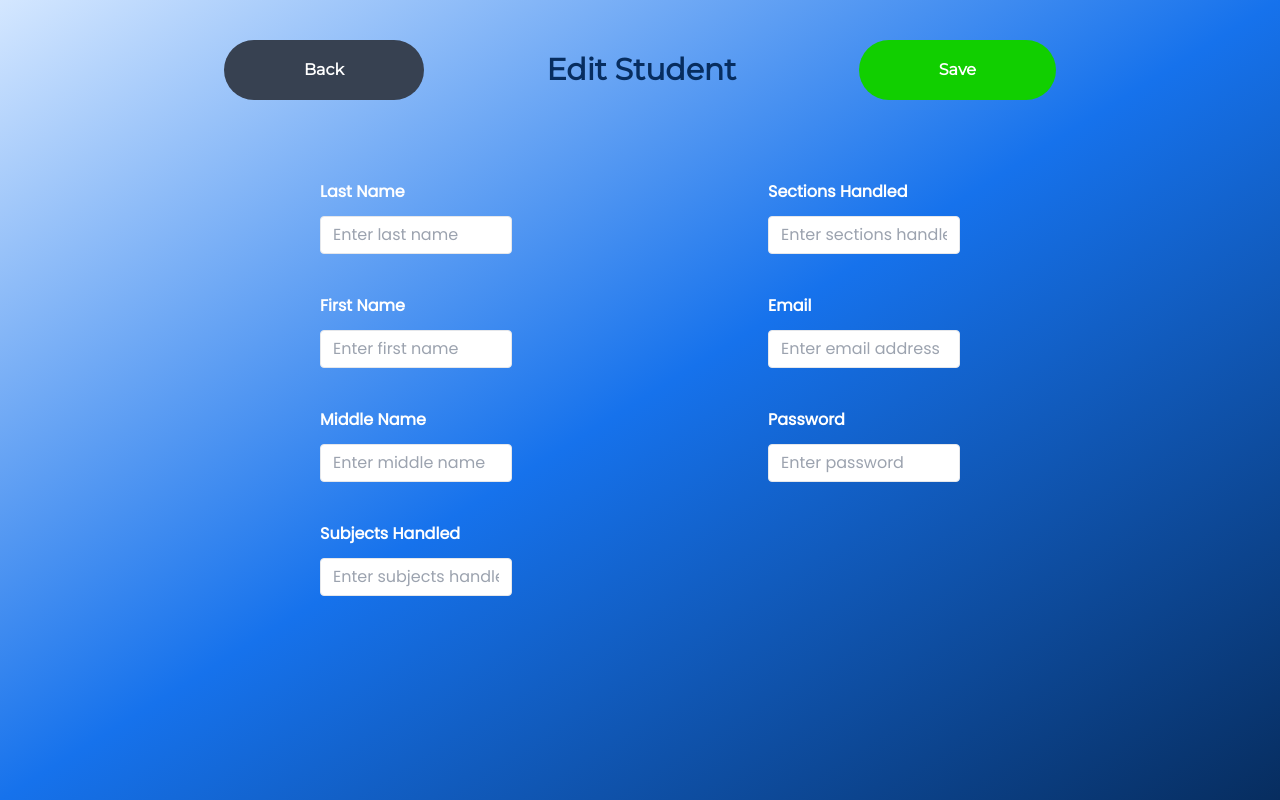
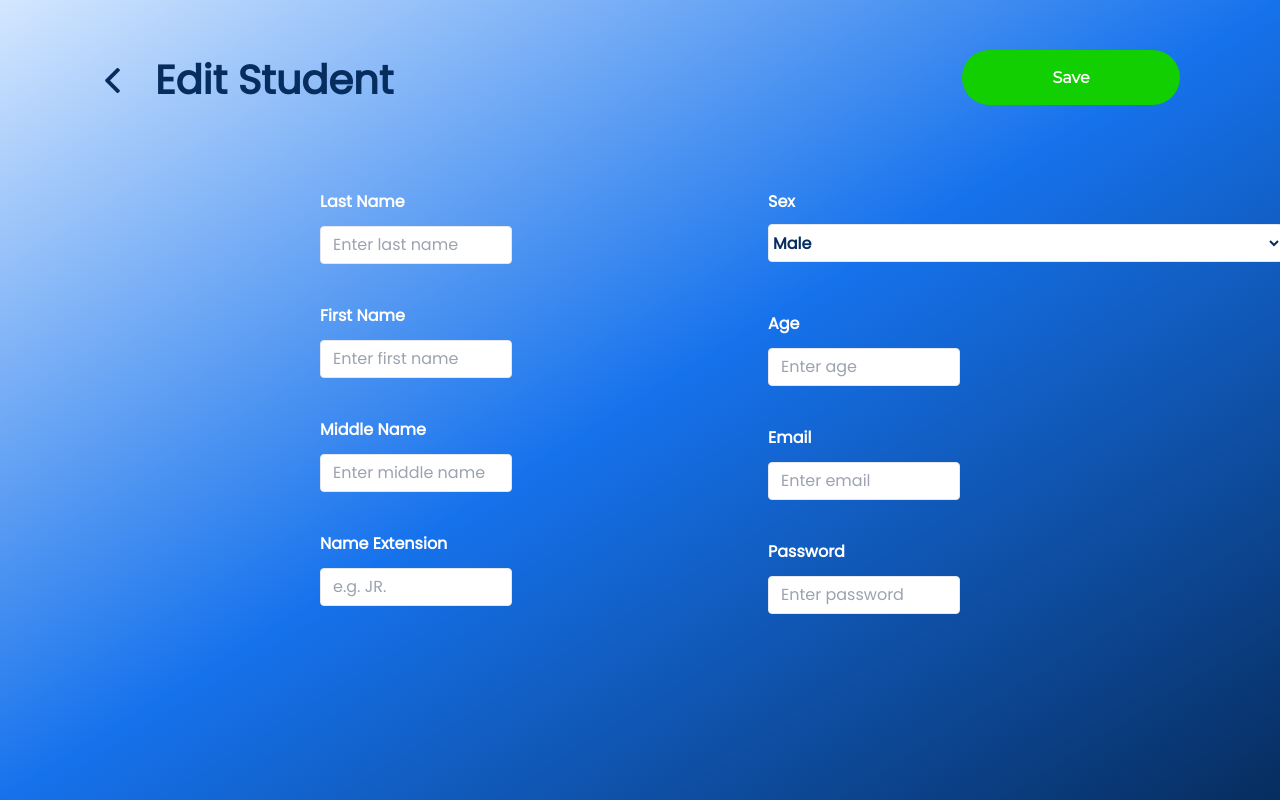
Before and after one commit to CMH7/PresentPo-Admin, a React (Vite) app: page /editstudent in a window 1280 px wide. Built offline with nearby package versions, Linux system fonts and the light colour scheme.

Commit message:
Edit student page updated

```diff
--- a/package.json
+++ b/package.json
@@ -11,6 +11,7 @@
   "dependencies": {
     "@apollo/client": "^3.7.12",
     "@apollo/space-kit": "^9.11.0",
+    "@material-tailwind/react": "^1.4.2",
     "graphql": "^16.6.0",
     "react": "^18.2.0",
     "react-dom": "^18.2.0",
--- a/src/pages/EditStudent.tsx
+++ b/src/pages/EditStudent.tsx
@@ -1,17 +1,29 @@
 import Wrapper from "../components/Wrapper";
+import backIcon from '../assets/left-arrow 1.png';
 
 /*stated na page na yung 'Edit Student'
 after this, go to index.tsx to import the page*/
 export default function EditStudent() {
     return(
         <Wrapper>
-            <div className="flex justify-between pt-10 px-56">
-                <button className="bg-gray-700 hover:bg-[#1672ec] text-white font-bold py-2 px-20 rounded-full focus:outline-none focus:shadow-outline"
-                        type="button">Back</button>
-                <h1 className="py-3 px-20 font-extrabold text-[#072d5f] text-3xl">Edit Student</h1>
-                <button className="bg-[#11CF00] hover:bg-[#1672ec] text-white font-bold py-2 px-20 rounded-full focus:outline-none focus:shadow-outline"
-                        type="submit">Save</button>
-            </div>
+           {/* top */}
+			<div className="flex justify-between">
+
+    {/* back button  */}
+    <div className="flex items-center mt-[50px] ml-[100px]">
+        <img className="w-[25px] h-[25px] mr-[30px]" src={backIcon} alt="back icon"
+        />
+        {/* add button  */}
+        <div className="poppins font-bold text-[40px] text-primary-2">
+            Edit Student
+        </div>
+    </div>
+
+    {/* save button */}
+    <button className="flex justify-center items-center mt-[50px] mr-[100px] bg-[#11CF00] hover:bg-[#1672ec] text-white font-semibold py-2 px-20 rounded-[50px] focus:outline-none focus:shadow-outline w-[218px] h-[55px]" type="submit">
+        Save
+    </button>
+    </div>
 
     <div className="mx-auto my-20 grid grid-cols-2 gap-x-64 poppins px-80">
         <div className="col-span-1">
@@ -44,23 +56,33 @@ export default function EditStudent() {
             </form>
             <form>
                 <div className="pb-10">
-                    <label className="block text-white font-bold mb-3">Subjects Handled</label>
+                    <label className="block text-white font-bold mb-3">Name Extension</label>
                         <input className="appearance-none border rounded w-full py-2 px-3 text-gray-700 leading-tight focus:outline-none focus:shadow-outline"
-                            id="subjects-handled"
+                            id="Name Extension"
                             type="text"
-                            placeholder="Enter subjects handled"/>
+                            placeholder="e.g. JR."/>
                 </div>
             </form>
         </div>
 
         <div className="col-span-1">
+        <div className="pb-[50px]">
+							<label className="block text-white poppins font-semibold pb-[10px]">
+								Sex
+							</label>
+
+								<select className="flex h-[38px] w-[515px] border rounded border-blue-gray-200 bg-white poppins text-[16px] font-semibold text-[#072D5F] outline outline-0 transition-all placeholder-shown:border placeholder-shown:border-blue-gray-200 placeholder-shown:border-t-blue-gray-200 empty:!bg-red-500 disabled:border-0 disabled:bg-blue-gray-50">
+									<option value="Male">Male</option>
+									<option value="Female">Female</option>
+								</select>
+						</div>
             <form>
                 <div className="pb-10">
-                    <label className="block text-white font-bold mb-3">Sections Handled</label>
+                    <label className="block text-white font-bold mb-3">Age</label>
                         <input className="appearance-none border rounded w-full py-2 px-3 text-gray-700 leading-tight focus:outline-none focus:shadow-outline"
-                            id="sections-handled"
-                            type="text"
-                            placeholder="Enter sections handled"/>
+                            id="age"
+                            type="age"
+                            placeholder="Enter age"/>
                 </div>
             </form>
             <form>
@@ -69,7 +91,7 @@ export default function EditStudent() {
                         <input className="appearance-none border rounded w-full py-2 px-3 text-gray-700 leading-tight focus:outline-none focus:shadow-outline"
                             id="email"
                             type="email"
-                            placeholder="Enter email address"/>
+                            placeholder="Enter email"/>
                 </div>
             </form>
             <form>
```
Also changed, not shown: src/assets/left-arrow 1.png (added), 1 other file (tests, documents, lock files or other folders).
